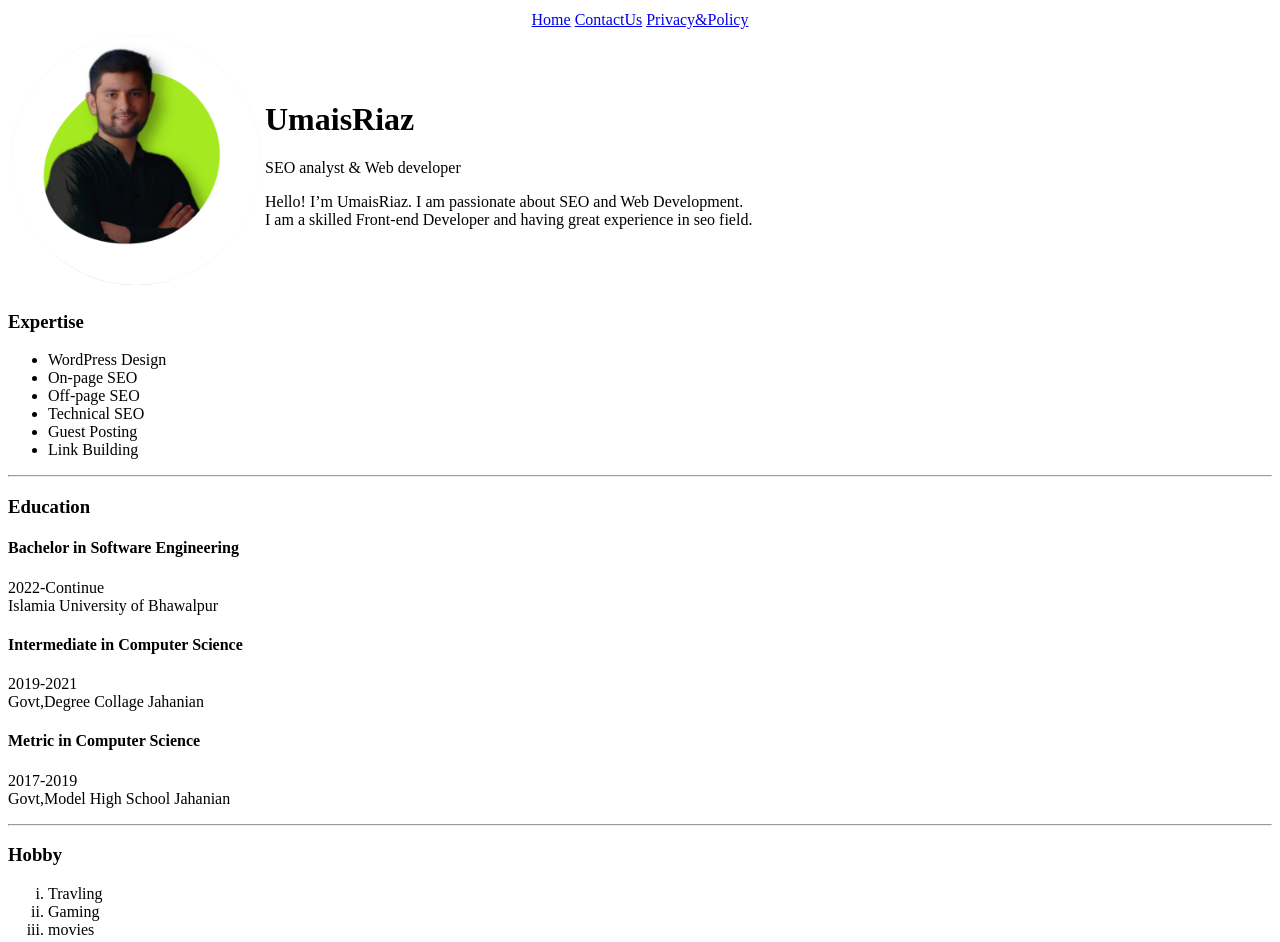
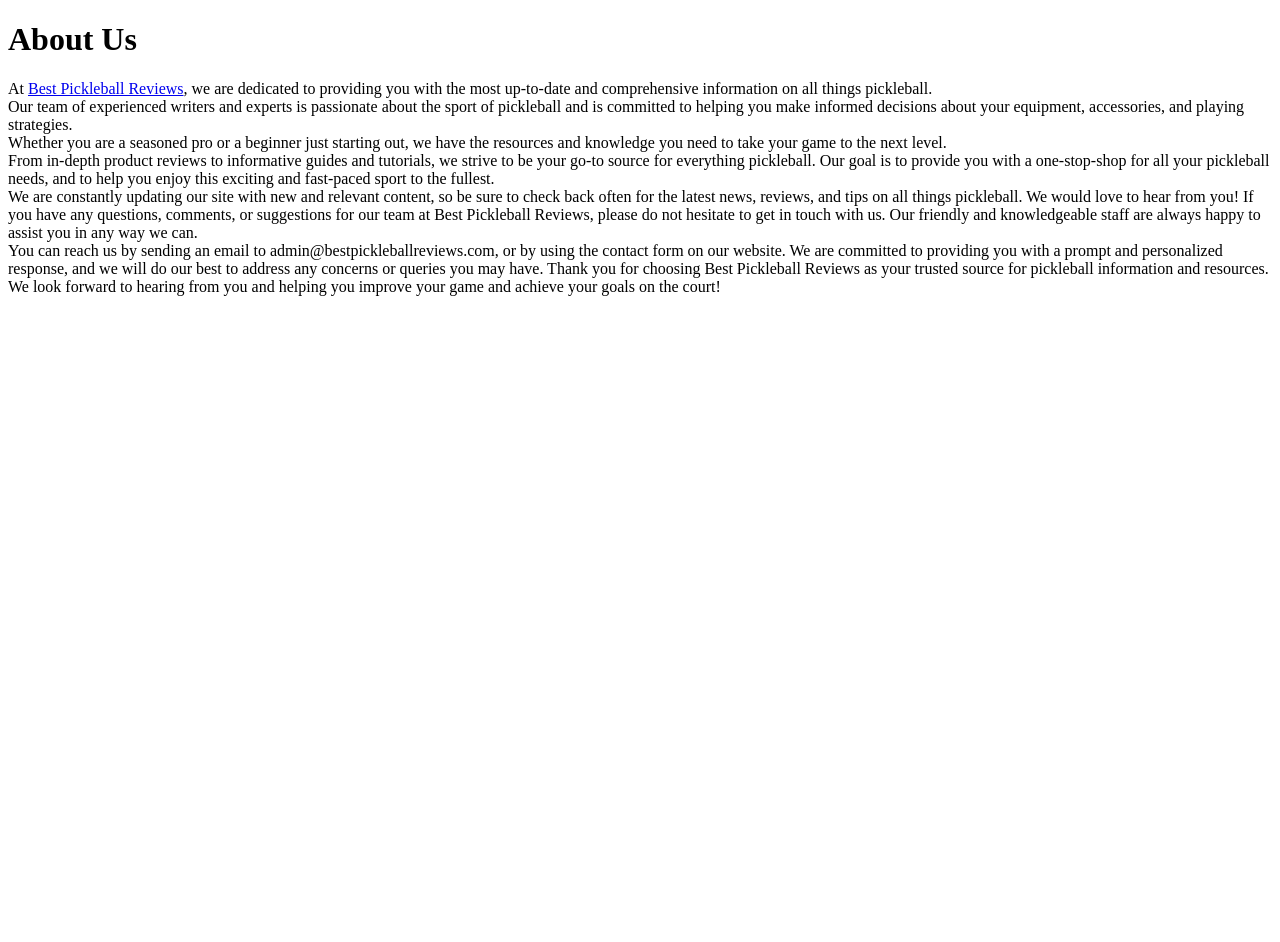
Before and after one commit to umaisseox/HTML-website, a plain HTML site: page index.html in a window 1280 px wide. After the commit the page ends 800 px from the top, so only its background shows below. Drawn offline with Linux system fonts and the light colour scheme.

Commit message:
index.html

```diff
--- a/index.html
+++ b/index.html
@@ -1,76 +1,41 @@
 <!DOCTYPE html>
-<html lang="en">
+<html>
   <head>
-    <meta charset="UTF-8" />
-    <meta http-equiv="X-UA-Compatible" content="IE=edge" />
-    <meta name="viewport" content="width=device-width, initial-scale=1.0" />
-    <title>Resume</title>
+    <title>About Us</title>
+    <link rel="stylesheet" href="file.css">
   </head>
   <body>
-    <table align="center">
-      <tr >
-        <td>
-          <a href="index.html">Home</a>
-        </td>
-        <td>
-          <a href="contactus.html">ContactUs</a>
-        </td>
-        <td>
-          <a href="privacy.html">Privacy&Policy</a>
-        </td>
-      </tr>
-    </table>
-    <table>
-      <tr>
-       <td><img src="Profile.png" alt="Umais Riaz" width="250px" height="250px"></td>
+    <div class="container">
+      <h1>About Us</h1>
+      <p>
+        At <a href="https://bestpickleballreviews.com/"> Best Pickleball Reviews</a>, we are dedicated to providing you with the
+        most up-to-date and comprehensive information on all things pickleball. <br>
+        Our team of experienced writers and experts is passionate about the
+        sport of pickleball and is committed to helping you make informed
+        decisions about your equipment, accessories, and playing strategies. <br>
+        Whether you are a seasoned pro or a beginner just starting out, we have
+        the resources and knowledge you need to take your game to the next
+        level. <br> From in-depth product reviews to informative guides and
+        tutorials, we strive to be your go-to source for everything pickleball.
+        Our goal is to provide you with a one-stop-shop for all your pickleball
+        needs, and to help you enjoy this exciting and fast-paced sport to the
+        fullest. <br> We are constantly updating our site with new and relevant
+        content, so be sure to check back often for the latest news, reviews,
+        and tips on all things pickleball. We would love to hear from you! If
+        you have any questions, comments, or suggestions for our team at Best
+        Pickleball Reviews, please do not hesitate to get in touch with us. Our
+        friendly and knowledgeable staff are always happy to assist you in any
+        way we can. <br> You can reach us by sending an email to
+        admin@bestpickleballreviews.com, or by using the contact form on our
+        website. We are committed to providing you with a prompt and
+        personalized response, and we will do our best to address any concerns
+        or queries you may have. Thank you for choosing Best Pickleball Reviews
+        as your trusted source for pickleball information and resources. <br> We look
+        forward to hearing from you and helping you improve your game and
+        achieve your goals on the court!
+      </p>
+    </div>
 
-       <td> <h1>UmaisRiaz</h1>
-        <p>SEO analyst & Web developer</p>
-        <p>
-          Hello! I’m UmaisRiaz. I am passionate about SEO and Web Development.
-          <br/>
-          I am a skilled Front-end Developer and having great experience in seo
-          field.
-        </p>
-    </td>
-      </tr>
-    </table>
 
-    <h3>Expertise</h3>
-    <ul>
-      <li>WordPress Design</li>
-      <li>On-page SEO</li>
-      <li>Off-page SEO</li>
-      <li>Technical SEO</li>
-      <li>Guest Posting</li>
-      <li>Link Building</li>
-    </ul>
-    <hr />
-    <h3>Education</h3>
-
-    <h4>Bachelor in Software Engineering</h4>
-    <p>
-      2022-Continue <br />
-      Islamia University of Bhawalpur
-    </p>
-
-    <h4>Intermediate in Computer Science</h4>
-    <p>
-      2019-2021 <br />
-      Govt,Degree Collage Jahanian
-    </p>
-
-    <h4>Metric in Computer Science</h4>
-    <p>
-      2017-2019<br />
-      Govt,Model High School Jahanian
-    </p>
-    <hr />
-    <h3>Hobby</h3>
-    <ol type="i">
-      <li>Travling</li>
-      <li>Gaming</li>
-      <li>movies</li>
-    </ol>
   </body>
 </html>
```
